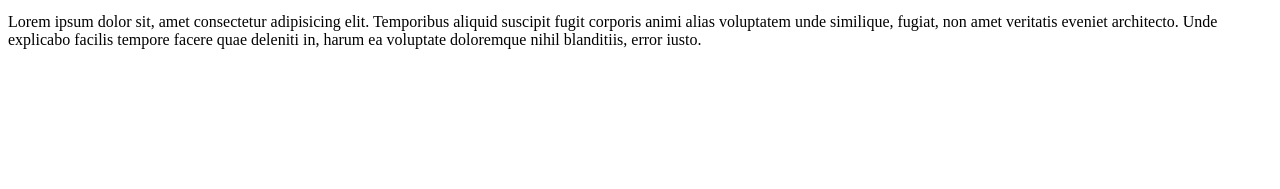
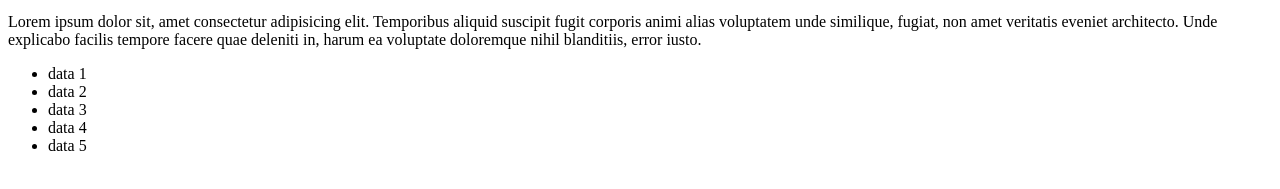
Before and after one commit to andikahasibuan/wpubelajarweb, a plain HTML site: page 04-git-dan-github/coba.html in a window 1280 px wide. Shown: the part 137-326 px from the top of the page. Drawn offline with Linux system fonts and the light colour scheme.

Commit message:
feat: menambahkan daftar item di coba.html

```diff
--- a/04-git-dan-github/coba.html
+++ b/04-git-dan-github/coba.html
@@ -24,5 +24,13 @@
       tempore facere quae deleniti in, harum ea voluptate doloremque nihil
       blanditiis, error iusto.
     </p>
+
+    <ul>
+      <li>data 1</li>
+      <li>data 2</li>
+      <li>data 3</li>
+      <li>data 4</li>
+      <li>data 5</li>
+    </ul>
   </body>
 </html>
```
